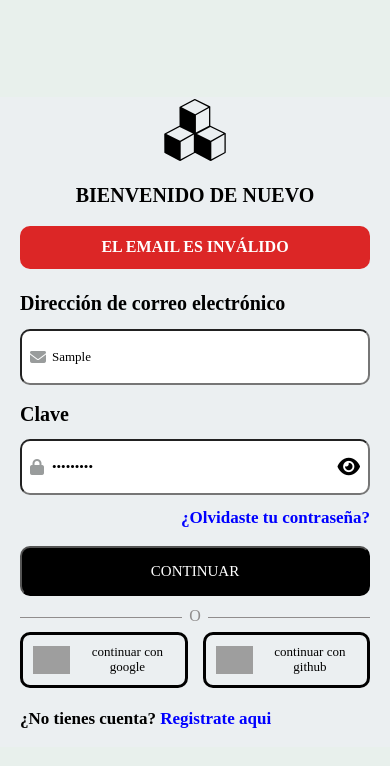
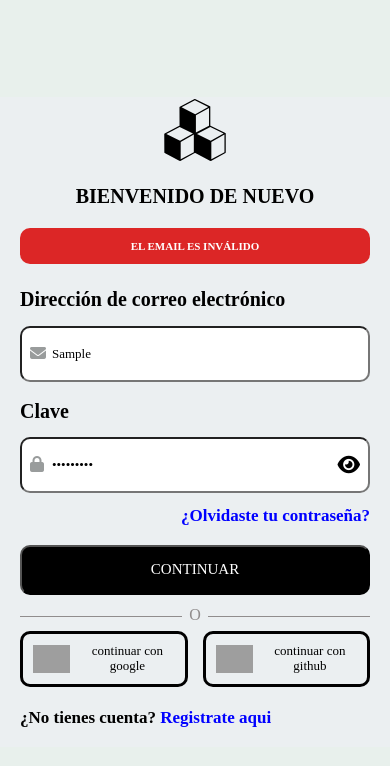
Before and after one commit to luis-ar/AvanceProyectoWeb, a React (Vite) app: page / in a window 390 px wide. Both pictures are taken after typing "Sample", "Sample123" into the empty fields and a click on the input "Continuar". Shown: the top 766 px of the page. Built offline with nearby package versions, Linux system fonts and the light colour scheme; grey boxes are pictures that could not be loaded.

Commit message:
nuevos cambios

```diff
--- a/src/index.css
+++ b/src/index.css
@@ -209,4 +209,6 @@
   .contenedorCerrar{
     width: 22px;
   }
+  .componenteError{
+font-size: 11px;  }
 }
```
